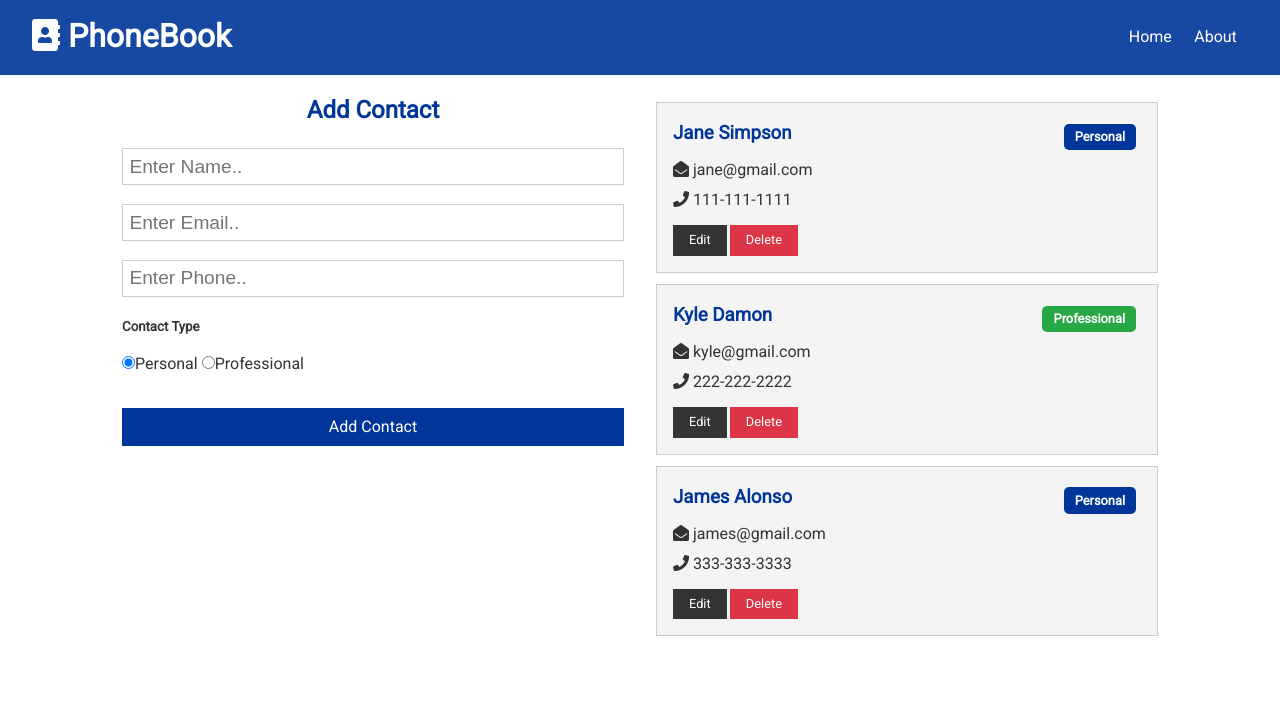
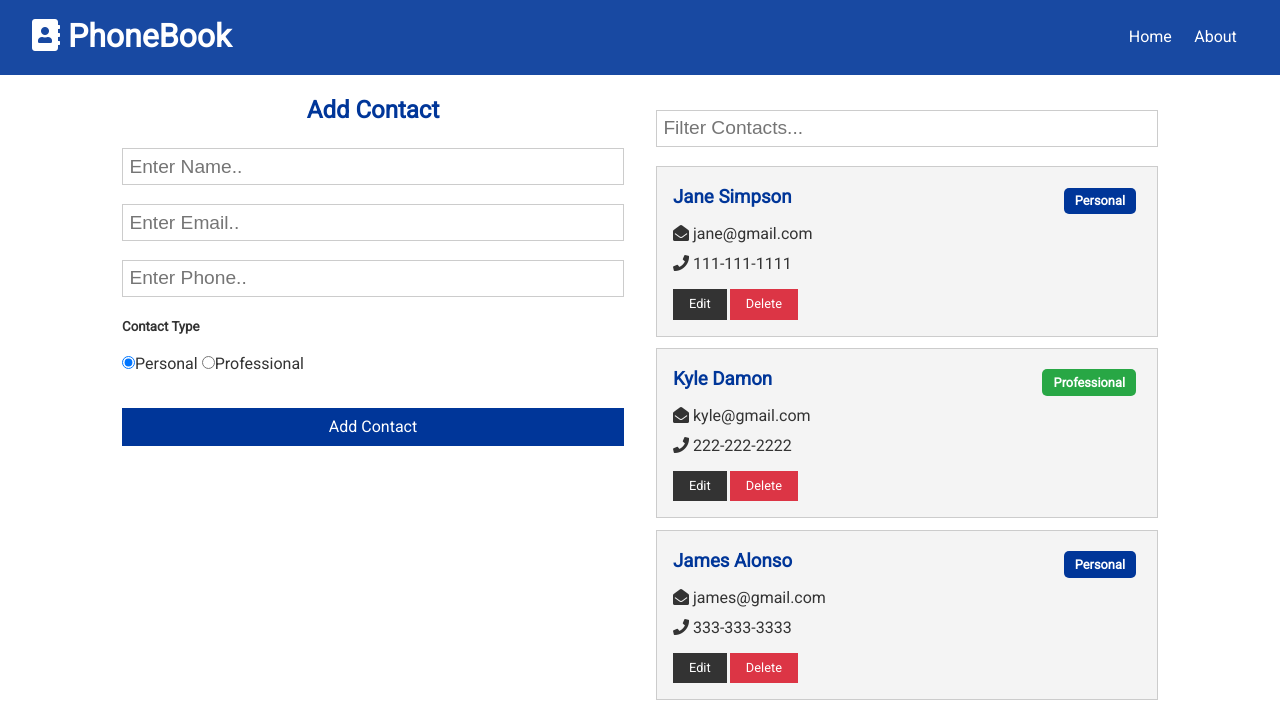
Before and after one commit to kunljha/PhoneBook, a React (Create React App) app in the folder client/: page / in a window 1280 px wide. Shown: the top 722 px of the page. Built offline with nearby package versions, Linux system fonts and the light colour scheme.

Commit message:
defined ContactFilter & hooked it with contactContext

```diff
--- /dev/null
+++ b/client/src/components/contacts/ContactFilter.js
@@ -0,0 +1,35 @@
+import React, { useContext, useRef, useEffect } from 'react'
+import ContactContext from '../../context/contact/contactContext'
+
+const ContactFilter = () => {
+	const contactContext = useContext(ContactContext)
+	const { filtered, filterContacts, clearFilter } = contactContext
+	const text = useRef('')
+
+	useEffect(() => {
+		if (filtered === null) {
+			text.current.value = ''
+		}
+	})
+
+	const handleChange = (e) => {
+		if (text.current.value !== '') {
+			filterContacts(e.target.value)
+		} else {
+			clearFilter()
+		}
+	}
+
+	return (
+		<form>
+			<input
+				type='text'
+				ref={text}
+				placeholder='Filter Contacts...'
+				onChange={handleChange}
+			/>
+		</form>
+	)
+}
+
+export default ContactFilter
--- a/client/src/components/contacts/Contacts.js
+++ b/client/src/components/contacts/Contacts.js
@@ -4,13 +4,21 @@
 
 const Contacts = () => {
 	const contactContext = useContext(ContactContext)
-	const { contacts } = contactContext
+	const { contacts, filtered } = contactContext
+
+	if (contacts.length === 0) {
+		return <h3 style={{ textAlign: 'center' }}>No contacts to show.</h3>
+	}
 
 	return (
 		<Fragment>
-			{contacts.map((contact) => (
-				<ContactItem key={contact.id} contact={contact} />
-			))}
+			{filtered
+				? filtered.map((contact) => (
+						<ContactItem key={contact.id} contact={contact} />
+				  ))
+				: contacts.map((contact) => (
+						<ContactItem key={contact.id} contact={contact} />
+				  ))}
 		</Fragment>
 	)
 }
--- a/client/src/components/pages/Home.js
+++ b/client/src/components/pages/Home.js
@@ -1,14 +1,16 @@
 import React from 'react'
 import Contacts from '../contacts/Contacts'
 import ContactForm from '../contacts/ContactForm'
+import ContactFilter from '../contacts/ContactFilter'
 
 const Home = () => {
 	return (
-		<div className="grid-2">
+		<div className='grid-2'>
 			<div>
 				<ContactForm />
 			</div>
 			<div>
+				<ContactFilter />
 				<Contacts />
 			</div>
 		</div>
--- a/client/src/context/contact/ContactState.js
+++ b/client/src/context/contact/ContactState.js
@@ -93,7 +93,7 @@
 	}
 
 	// clear contact
-	const clearContact = () => {
+	const clearFilter = () => {
 		dispatch({
 			type: CLEAR_FILTER,
 		})
@@ -111,7 +111,7 @@
 				setCurrent,
 				clearCurrent,
 				filterContacts,
-				clearContact,
+				clearFilter,
 			}}
 		>
 			{props.children}
```
